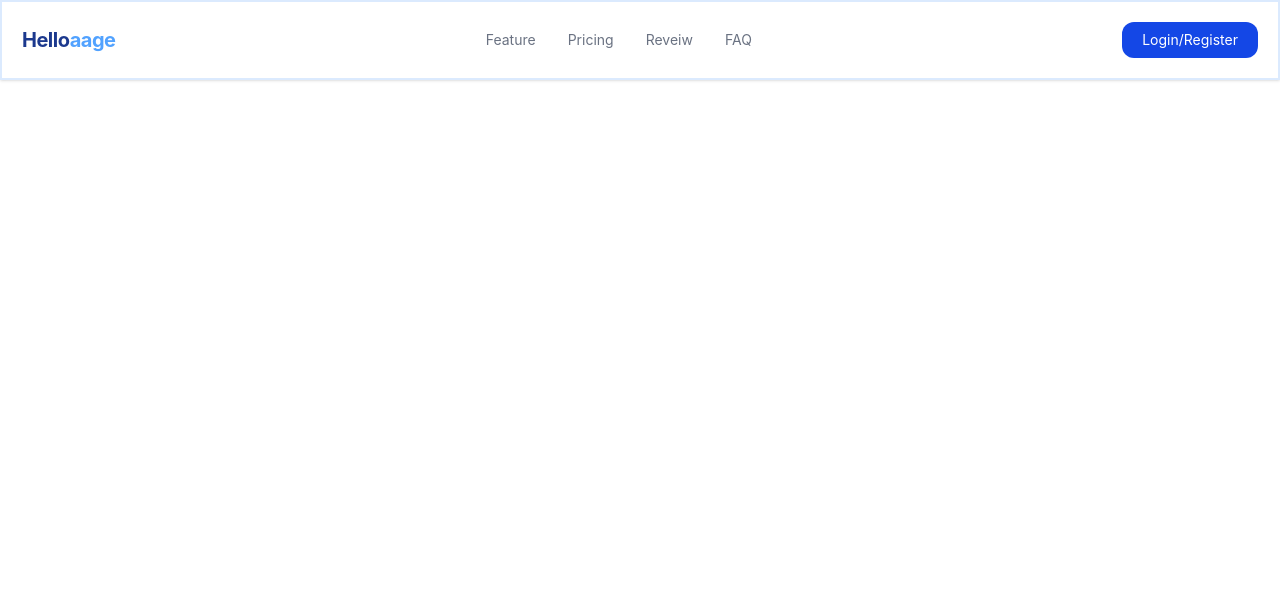
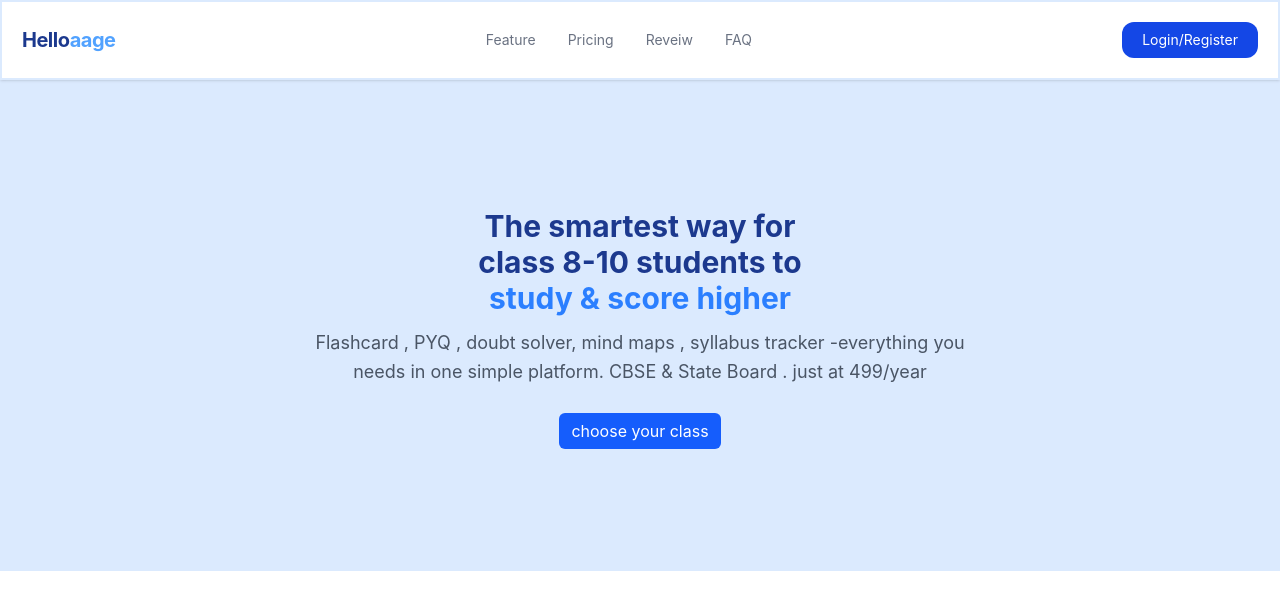
Before and after one commit to mdmahtabhabib/Marksbooster, a React (Vite) app: page / in a window 1280 px wide. Shown: the top 610 px of the page. Built offline with nearby package versions, Linux system fonts and the light colour scheme.

Commit message:
added hero

```diff
--- a/src/App.jsx
+++ b/src/App.jsx
@@ -14,11 +14,22 @@ function App() {
       </div>
       <div className="flex items-center gap-3">
 
-        <button href="#" className="bg-blue-700 text-white text-sm px-5 py-2 rounded-xl transition-colors hover:bg-blue-800">
+        <a href="#" className="bg-blue-700 text-white text-sm px-5 py-2 rounded-xl transition-colors hover:bg-blue-800">
           Login/Register
-        </button>
+        </a>
       </div>
     </nav>
+    <section className=" bg-blue-100 py-16 md:py-32 px-5 text-center  ">
+      <h1 className="text-xl md:text-3xl font-bold text-blue-900">The smartest way for <br />
+      class 8-10 students to <br />
+       <span className="text-blue-500"> study & score higher</span></h1>
+      <p className="text-gray-600 text-sm md:text-lg max-w-2xl mx-auto mt-3 mb-8 leading-relaxed">Flashcard , PYQ , doubt solver, mind maps , syllabus tracker -everything you needs in one simple platform. CBSE & State Board . just at 499/year</p>
+      <div>
+        <a href="#" className="bg-blue-600 text-white px-3 py-2 rounded-md">
+          choose your class
+        </a>
+      </div>
+    </section>
     </div>
   )
 }
```
